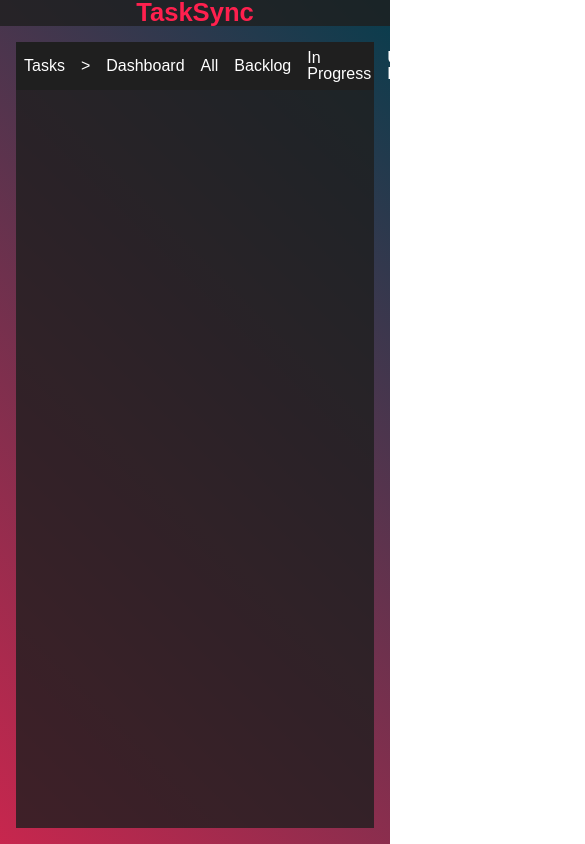
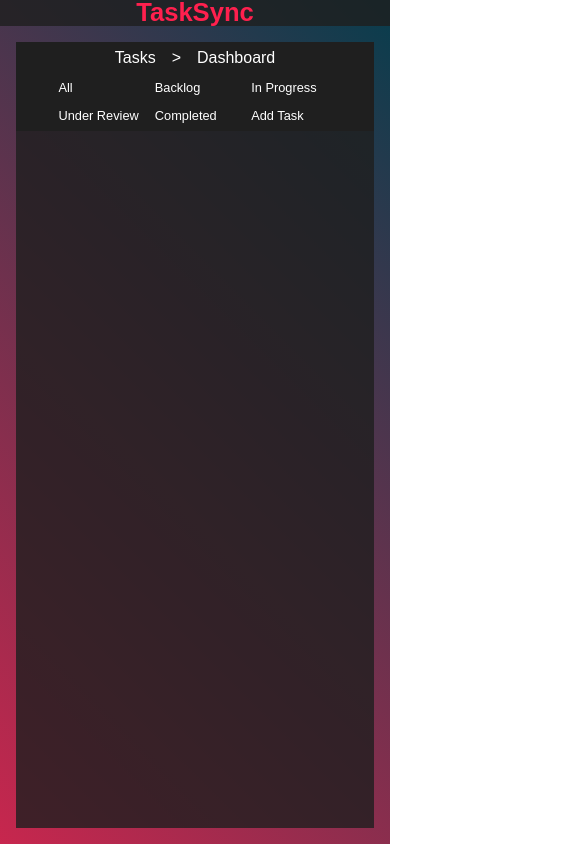
Before and after one commit to williamalowe/TaskSync, a React (Vite) app: page /workspace in a window 390 px wide. Shown: the top 844 px of the page, 585 px wide, since content can reach past the window. Built offline with nearby package versions, Linux system fonts and the light colour scheme; a web font is replaced by a local one.

Commit message:
fix: add navbar-component mobile responsiveness

```diff
--- a/src/components/Navbar/Navbar.jsx
+++ b/src/components/Navbar/Navbar.jsx
@@ -13,7 +13,7 @@ const Navbar = () => {
         <NavLink>Backlog</NavLink>
         <NavLink>In Progress</NavLink>
         <NavLink>Under Review</NavLink>
-        <NavLink>Completed</NavLink> |
+        <NavLink>Completed</NavLink> <span>|</span>
         <NavLink>Add Task</NavLink>
       </div>
     </nav>
--- a/src/components/Navbar/Navbar.module.css
+++ b/src/components/Navbar/Navbar.module.css
@@ -23,3 +23,22 @@
 .left>a:hover, .right>a:hover {
   color: #FF204E;
 }
+
+/* Mobile View */
+@media only screen and (max-width: 600px) {
+  .nav {
+    flex-direction: column;
+    align-items: center;
+    justify-content: center;
+  }
+  .right {
+    display: grid;
+    grid-template-columns: 1fr 1fr 1fr;
+  }
+  .right>span {
+    display: none;
+  }
+  .right>a {
+    font-size: 0.8rem;
+  }
+}
```
